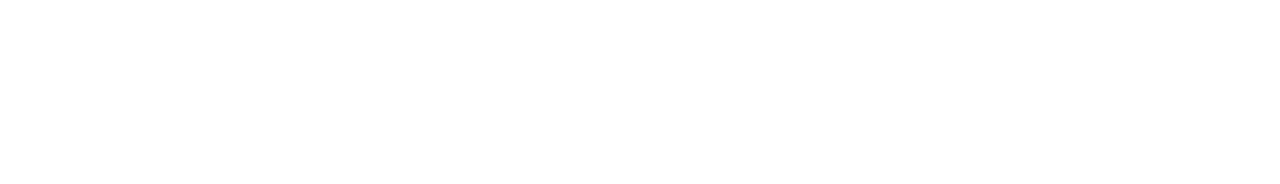
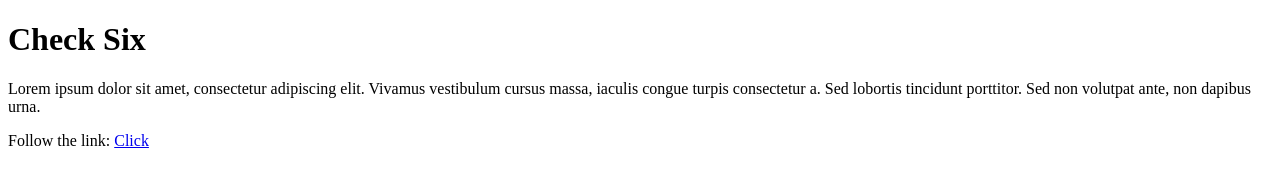
Before and after one commit to ViktorShalliev/check_6, a plain HTML site: page index.html in a window 1280 px wide. Drawn offline with Linux system fonts and the light colour scheme.

Commit message:
Adding heading, body text, link

```diff
--- a/index.html
+++ b/index.html
@@ -2,9 +2,14 @@
 <html>
 <head>
 <meta charset="UTF-8">
-<title>idk</title>
+<title>Check Six</title>
+<link href="css/styles.css" rel="stylesheet" type="text/css">
 </head>
 
 <body>
+	<h1> Check Six</h1>
+	<p class="paragraph"> Lorem ipsum dolor sit amet, consectetur adipiscing elit. Vivamus vestibulum cursus massa, iaculis congue turpis consectetur a. Sed lobortis tincidunt porttitor. Sed non volutpat ante, non dapibus urna.
+	</p>
+	<p> Follow the link: <a href="https://lipsum.com/"> Click </a> </p>
 </body>
 </html>
```
Also changed, not shown: css/styles.css (added), images/20190116_JDVF_241B.png (added), 1 other file.
